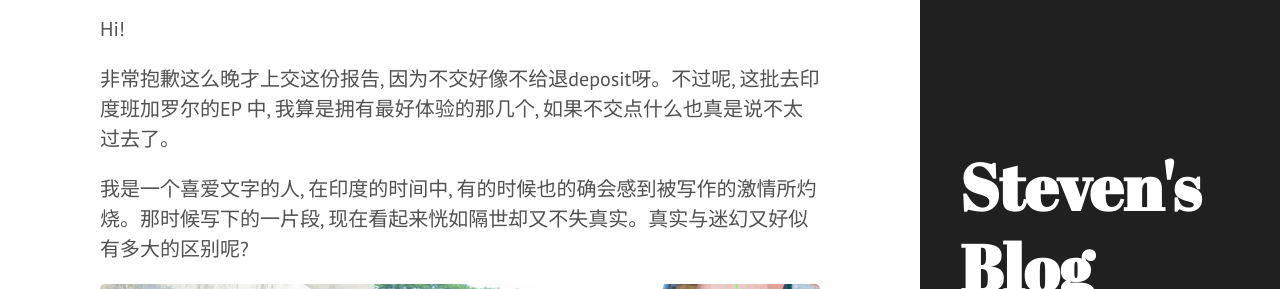
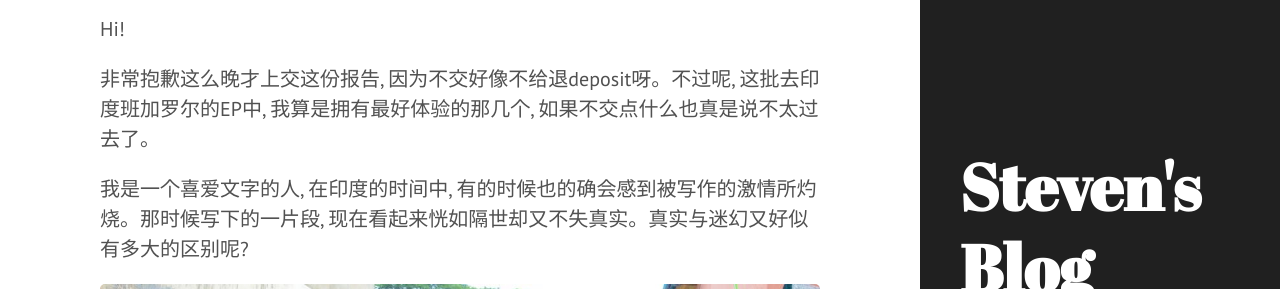
Before and after one commit to legatoo/legatoo.github.io, a Jekyll site: the page built from _posts/2013-07-06-Incredible-India-Aiesec-印度志愿活动.md, in a window 1280 px wide and 900 px high. Shown: the part 292-581 px from the top of the window. Built offline with Jekyll 4.4.1, drawn with Linux system fonts in a browser that asks for light colours; Markdown is read by kramdown in place of the engine named in the settings.

```diff
--- a/_posts/2013-07-06-Incredible-India-Aiesec-印度志愿活动.md
+++ b/_posts/2013-07-06-Incredible-India-Aiesec-印度志愿活动.md
@@ -8,7 +8,7 @@
 
 Hi!
 
-非常抱歉这么晚才上交这份报告, 因为不交好像不给退deposit呀。不过呢, 这批去印度班加罗尔的EP 中, 我算是拥有最好体验的那几个, 如果不交点什么也真是说不太过去了。
+非常抱歉这么晚才上交这份报告, 因为不交好像不给退deposit呀。不过呢, 这批去印度班加罗尔的EP中, 我算是拥有最好体验的那几个, 如果不交点什么也真是说不太过去了。
 
 我是一个喜爱文字的人, 在印度的时间中, 有的时候也的确会感到被写作的激情所灼烧。那时候写下的一片段, 现在看起来恍如隔世却又不失真实。真实与迷幻又好似有多大的区别呢?
 
```
